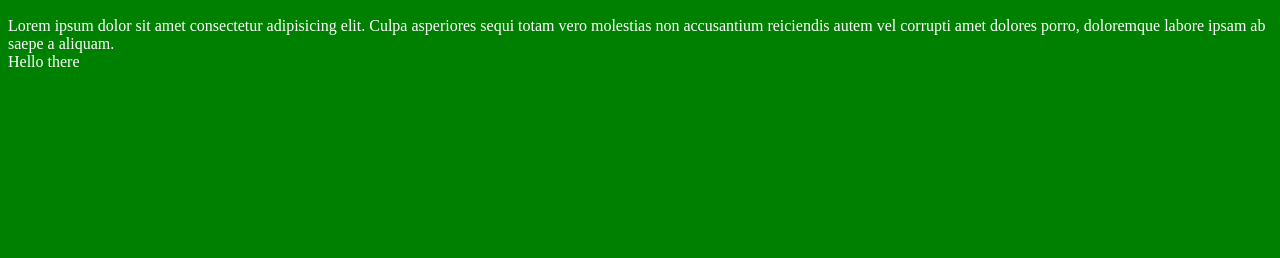
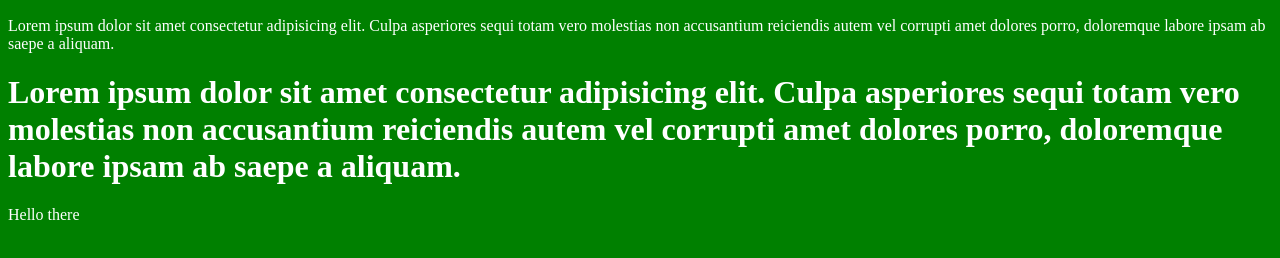
Before and after one commit to Gobindo-Chakraborty/test-repo, a plain HTML site: page index.html in a window 1280 px wide. Shown: the part 434-692 px from the top of the page. Drawn offline with Linux system fonts and the light colour scheme.

Commit message:
for testing

```diff
--- a/index.html
+++ b/index.html
@@ -24,6 +24,12 @@
       sequi totam vero molestias non accusantium reiciendis autem vel corrupti
       amet dolores porro, doloremque labore ipsam ab saepe a aliquam.
     </div>
+
+    <h1>
+      Lorem ipsum dolor sit amet consectetur adipisicing elit. Culpa asperiores
+      sequi totam vero molestias non accusantium reiciendis autem vel corrupti
+      amet dolores porro, doloremque labore ipsam ab saepe a aliquam.
+    </h1>
     <script src="script.js"></script>
   </body>
 </html>
```
